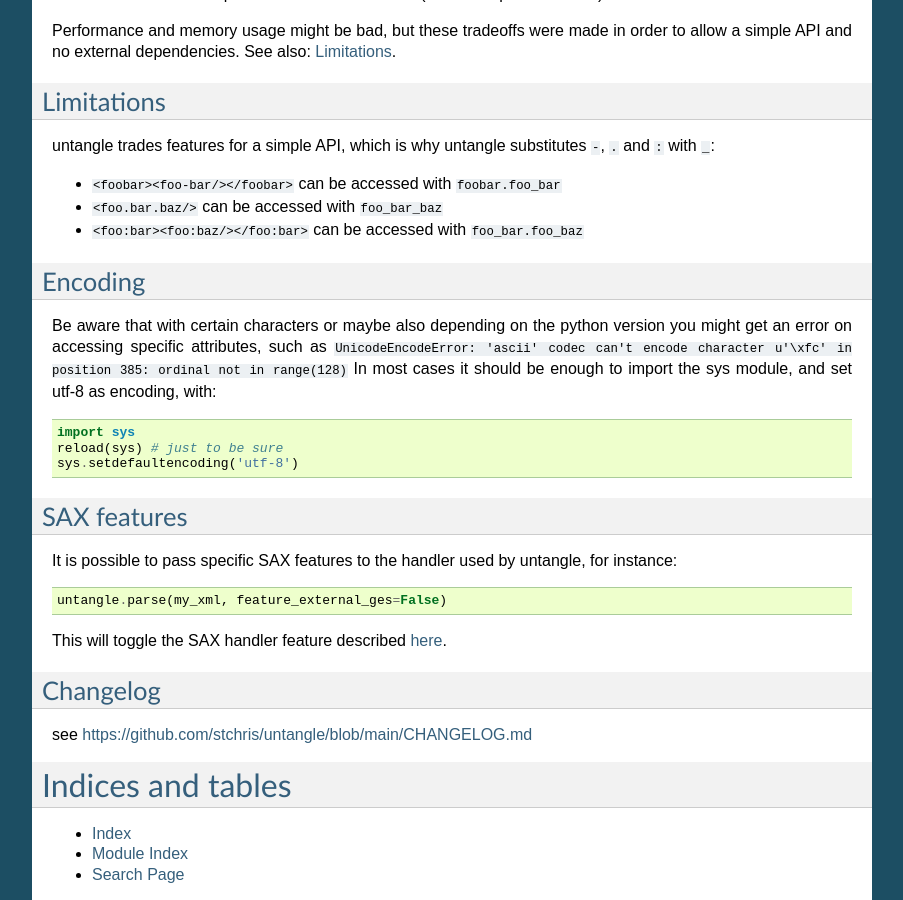
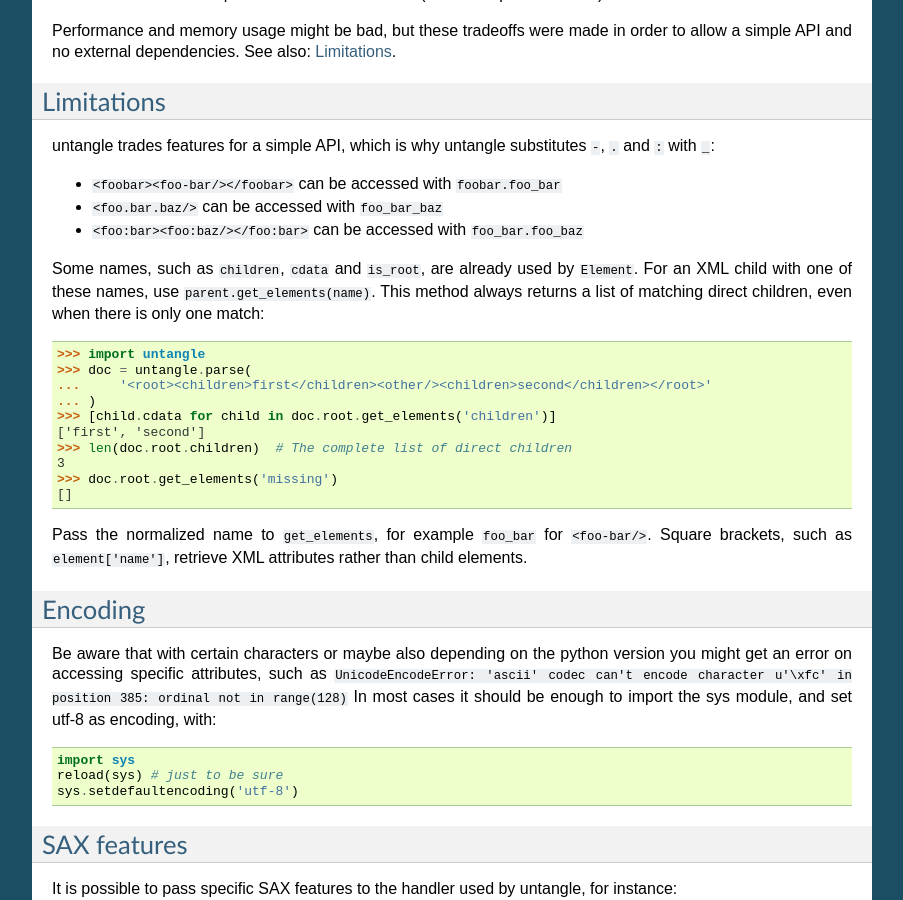
Before and after one commit to stchris/untangle, a Sphinx documentation site: the page built from docs/index.rst, in a window 1280 px wide and 900 px high, scrolled down 1435 px. Shown: the whole window, without its empty margins (198-1101 px from the left). Built offline with Sphinx 7.4.7, drawn with Linux system fonts in a browser that asks for light colours.

Commit message:
Document child lookup when XML names collide with attributes

```diff
--- a/docs/index.rst
+++ b/docs/index.rst
@@ -72,6 +72,26 @@ untangle trades features for a simple API, which is why untangle substitutes ``-
 * ``<foo.bar.baz/>`` can be accessed with ``foo_bar_baz``
 * ``<foo:bar><foo:baz/></foo:bar>`` can be accessed with ``foo_bar.foo_baz``
 
+Some names, such as ``children``, ``cdata`` and ``is_root``, are already used
+by ``Element``. For an XML child with one of these names, use
+``parent.get_elements(name)``. This method always returns a list of matching
+direct children, even when there is only one match::
+
+    >>> import untangle
+    >>> doc = untangle.parse(
+    ...     '<root><children>first</children><other/><children>second</children></root>'
+    ... )
+    >>> [child.cdata for child in doc.root.get_elements('children')]
+    ['first', 'second']
+    >>> len(doc.root.children)  # The complete list of direct children
+    3
+    >>> doc.root.get_elements('missing')
+    []
+
+Pass the normalized name to ``get_elements``, for example ``foo_bar`` for
+``<foo-bar/>``. Square brackets, such as ``element['name']``, retrieve XML
+attributes rather than child elements.
+
 Encoding
 ---------
 
```
Also changed, not shown: README.md (+9 -0 lines).
